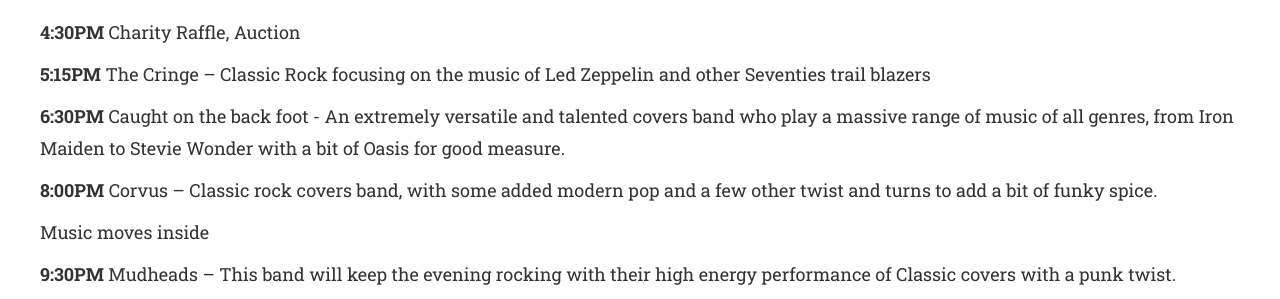
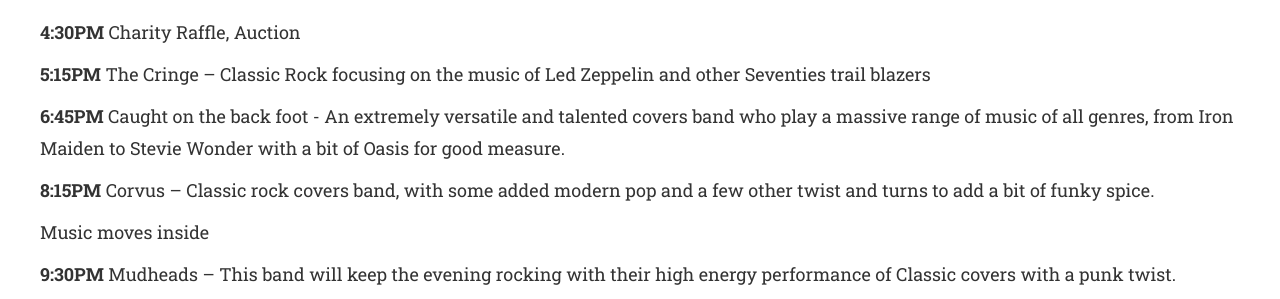
Before and after one commit to nailsea-bikers/nailsea-bikers.github.io, a Jekyll site: the page built from _posts/2021-03-11-programme-2021.markdown, in a window 1280 px wide and 900 px high, scrolled down 1042 px. Shown: the part 156-455 px from the top of the window. Built offline with Jekyll 4.4.1, drawn with Linux system fonts in a browser that asks for light colours; some web fonts are replaced.

Commit message:
Correct times

```diff
--- a/_posts/2021-03-11-programme-2021.markdown
+++ b/_posts/2021-03-11-programme-2021.markdown
@@ -30,9 +30,9 @@
 
 **5:15PM** The Cringe – Classic Rock focusing on the music of Led Zeppelin and other Seventies trail blazers
 
-**6:30PM** Caught on the back foot - An extremely versatile and talented covers band who play a massive range of music of all genres, from Iron Maiden to Stevie Wonder with a bit of Oasis for good measure.
+**6:45PM** Caught on the back foot - An extremely versatile and talented covers band who play a massive range of music of all genres, from Iron Maiden to Stevie Wonder with a bit of Oasis for good measure.
 
-**8:00PM** Corvus – Classic rock covers band, with some added modern pop and a few other twist and turns to add a bit of funky spice.
+**8:15PM** Corvus – Classic rock covers band, with some added modern pop and a few other twist and turns to add a bit of funky spice.
 
 Music moves inside
 
```
